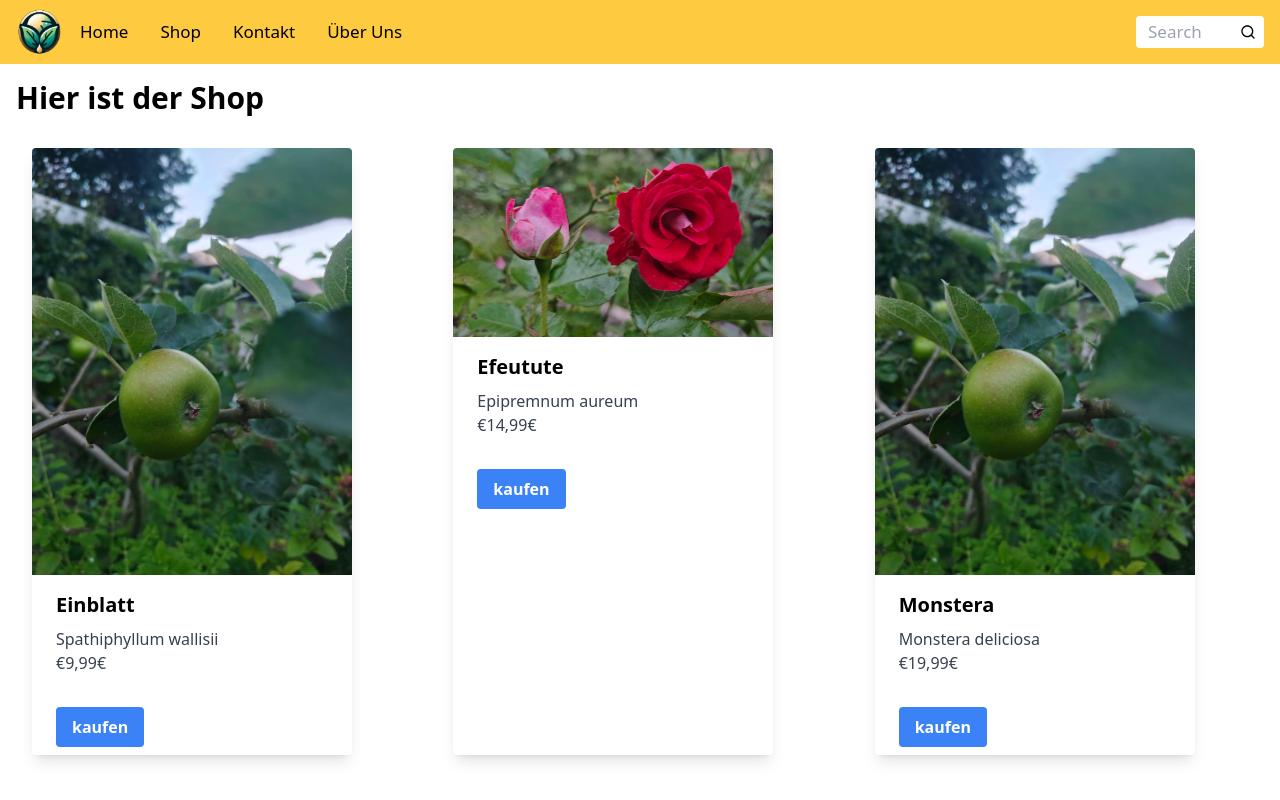
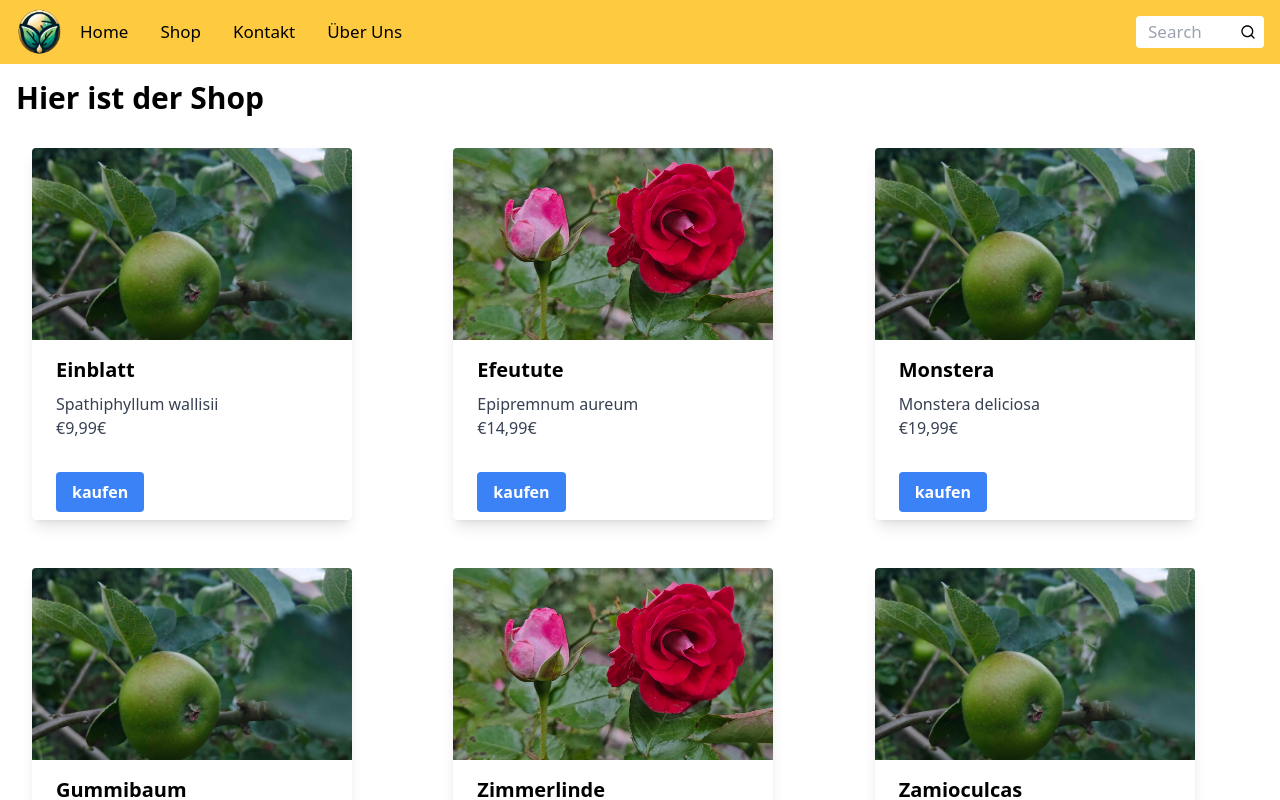
Before and after one commit to JonathanThoelke/PflanzenApp, a Next.js app: page /Shop in a window 1280 px wide. Shown: the top 800 px of the page. Built offline with nearby package versions, Linux system fonts and the light colour scheme.

Commit message:
Karten sind jetzt gleich groß

```diff
--- a/app/components/PlantCard.tsx
+++ b/app/components/PlantCard.tsx
@@ -22,7 +22,7 @@ interface PlantCardProps {
 const PlantCard: React.FC<PlantCardProps> = ({ plant }) => {
   return (
     <div className="max-w-xs rounded overflow-hidden shadow-lg m-4">
-      <img className="w-full" src={plant.imagePath} alt={plant.deutscherName} />
+      <img className="w-full object-cover h-48" src={plant.imagePath} alt={plant.deutscherName} />
       <div className="px-6 py-4">
         <div className="font-bold text-xl mb-2">{plant.deutscherName}</div>
         <p className="text-gray-700 text-base">{plant.lateinischerName}</p>
```
